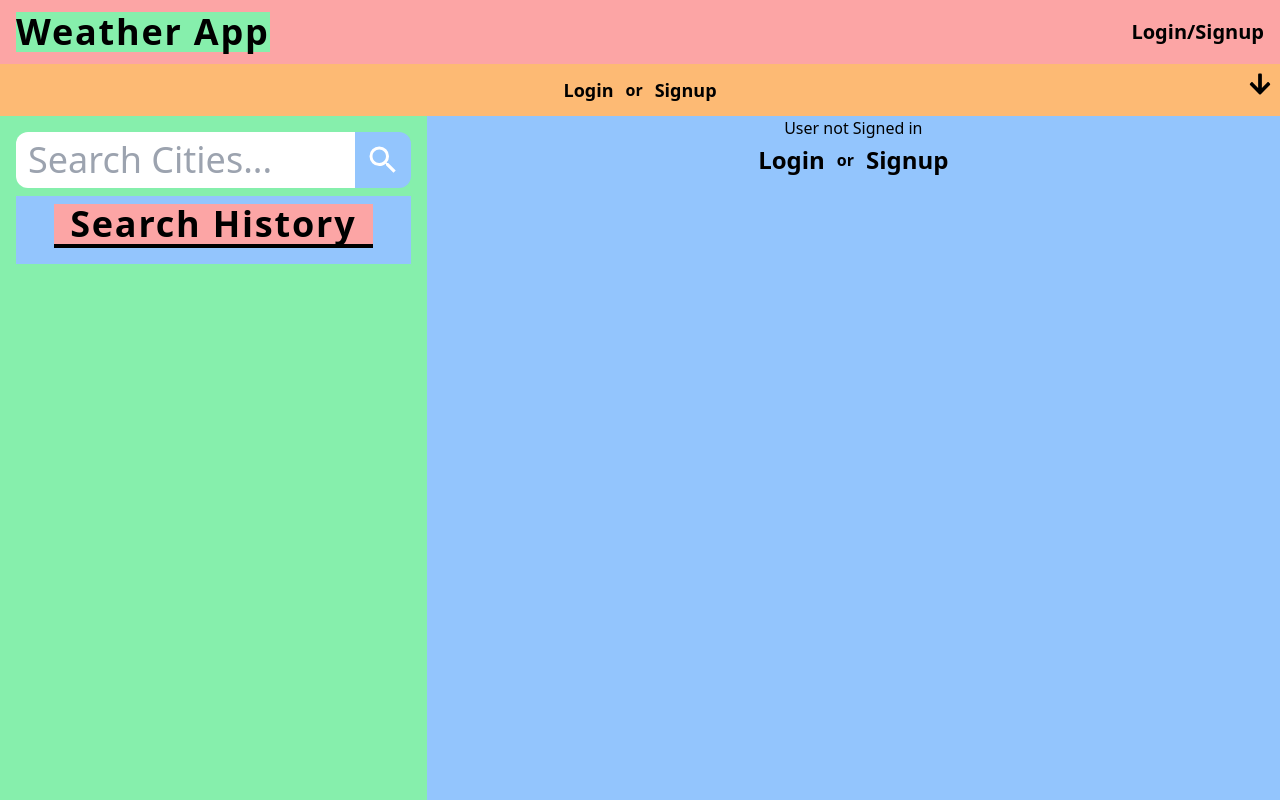
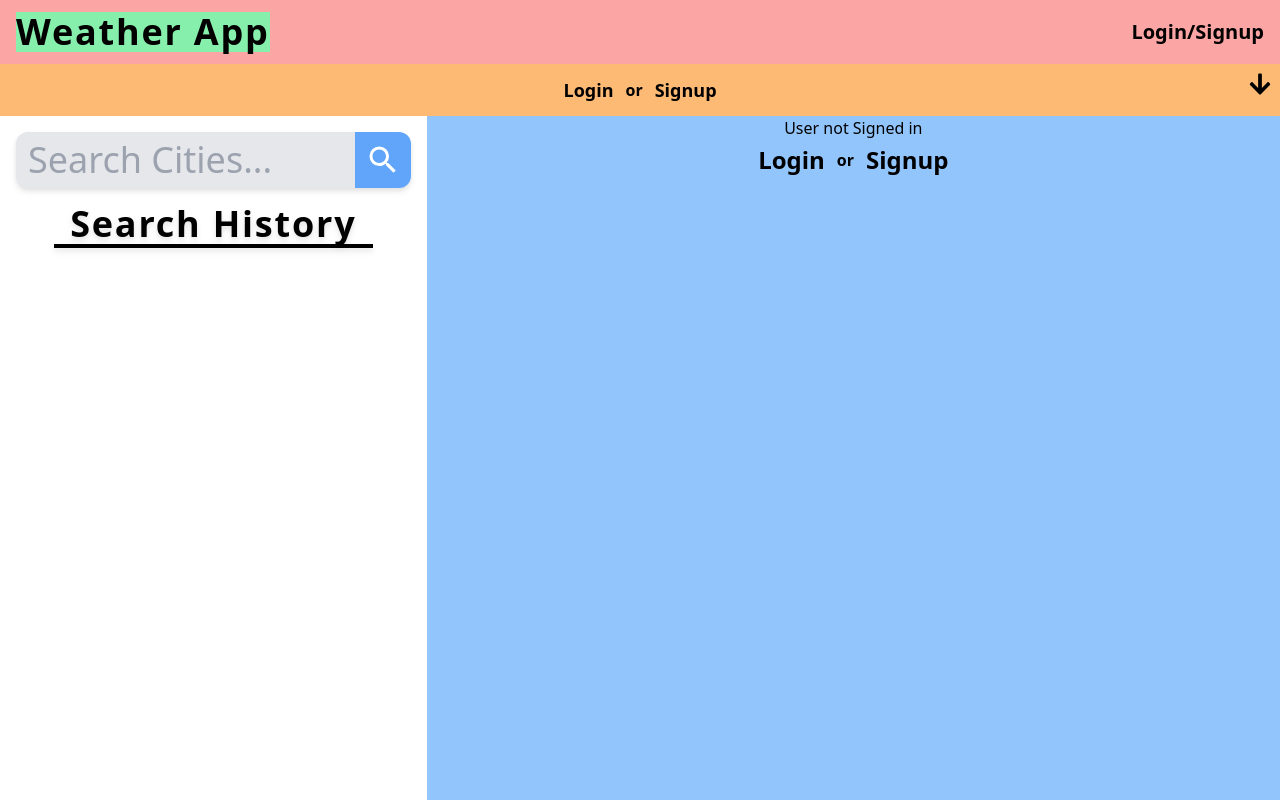
Before and after one commit to csutrick/weather-app, a React (Create React App) app in the folder client/: page / in a window 1280 px wide. Shown: the top 800 px of the page. Built offline with nearby package versions, Linux system fonts and the light colour scheme.

Commit message:
Basic search history styles

```diff
--- a/client/src/components/PageSearch/input.js
+++ b/client/src/components/PageSearch/input.js
@@ -16,20 +16,20 @@ const Input = ({ setSearchTerm, searchTerm }) => {
   }, [searchTerm]);
 
   return (
-    <div className="mb-1 flex h-14 w-full flex-row flex-nowrap">
+    <div className="mb-1 flex h-14 w-full flex-row flex-nowrap drop-shadow-md">
       <input
         placeholder="Search Cities..."
         name="user input"
         type="text"
         value={currentSearchTerm}
         onChange={(e) => setCurrentSearchTerm(e.target.value)}
-        className="w-full rounded-l-xl pl-3 text-2xl sm:text-base md:text-xl lg:text-3xl xl:text-4xl outline-none"
+        className="w-full bg-gray-200 rounded-l-xl pl-3 text-2xl outline-none sm:text-base md:text-xl lg:text-3xl xl:text-4xl"
       />
       <button
         onClick={() => searchUserInput()}
-        className="flex min-h-14 min-w-14 items-center justify-center rounded-r-xl bg-blue-300 p-2"
+        className="group flex min-h-14 min-w-14 items-center justify-center rounded-r-xl bg-blue-400 p-2 transition-all duration-100 ease-in hover:bg-blue-300"
       >
-        <MdSearch className="h-[90%] w-[90%] text-white" />
+        <MdSearch className="h-[90%] w-[90%] text-white transition-all duration-100 ease-in group-hover:scale-105" />
       </button>
     </div>
   );
--- a/client/src/components/PageSearch/searchHistory.js
+++ b/client/src/components/PageSearch/searchHistory.js
@@ -27,15 +27,16 @@ const SearchHistory = ({
   };
 
   return (
-    <div className="flex flex-col items-center justify-start bg-blue-300">
-      <h3 className="mt-2 text-nowrap border-b-4 border-black bg-red-300 px-4 text-2xl font-bold sm:text-lg md:text-2xl md:tracking-wide lg:text-3xl lg:tracking-wider xl:text-4xl">
+    <div className="flex flex-col items-center justify-start">
+      <h3 className="my-2 text-nowrap border-b-4 border-black px-4 text-2xl font-bold drop-shadow-md sm:text-lg md:text-2xl md:tracking-wide lg:text-3xl lg:tracking-wider xl:text-4xl">
         Search History
       </h3>
       <div className="grid w-full grid-flow-row grid-cols-2 gap-2 p-2 sm:flex sm:flex-col">
         {searchHistory.map((city, index) => (
           <div
             key={index}
-            className="flex flex-row flex-nowrap justify-between text-nowrap bg-red-300 p-1"
+            className="flex flex-row flex-nowrap justify-between text-nowrap rounded-lg bg-gray-200 p-2 drop-shadow-md
+            transition-all duration-100 ease-in hover:scale-105 hover:bg-blue-200 hover:drop-shadow-lg"
           >
             <h3
               onClick={() => histoyItemClick(city)}
@@ -44,7 +45,7 @@ const SearchHistory = ({
               {city}
             </h3>
             <button onClick={() => handleDeleteSearch(city)} className="px-2">
-              <BsFillTrashFill className="text-xl md:text-2xl lg:text-3xl xl:text-4xl" />
+              <BsFillTrashFill className="text-xl text-gray-400 hover:text-red-400 md:text-2xl lg:text-3xl xl:text-4xl" />
             </button>
           </div>
         ))}
--- a/client/src/components/PageSearch/sidebar.js
+++ b/client/src/components/PageSearch/sidebar.js
@@ -71,11 +71,11 @@ const Sidebar = ({ setSearchResults, searchTerm, setSearchTerm }) => {
   };
 
   return (
-    <div className="w-full bg-green-300 p-4 sm:w-1/3">
+    <div className="w-full p-4 sm:w-1/3">
       {/* User input */}
       <Input setSearchTerm={setSearchTerm} searchTerm={searchTerm} />
       <p
-        className={`mb-2 w-full text-center text-2xl font-bold tracking-wider sm:text-xl sm:tracking-normal md:text-2xl md:tracking-wider ${messageType === "error" ? "text-red-500" : "text-black"}`}
+        className={`mb-2 drop-shadow-md w-full text-center text-2xl font-bold tracking-wider sm:text-xl sm:tracking-normal md:text-2xl md:tracking-wider ${messageType === "error" ? "text-red-500" : "text-black"}`}
       >
         {statusMessage}
       </p>
--- a/client/src/pages/Home.js
+++ b/client/src/pages/Home.js
@@ -27,7 +27,7 @@ const Home = () => {
   }, [data, loading, error]);
 
   return (
-    <section className="relative mt-16 flex h-screen flex-col flex-nowrap">
+    <section className="relative mt-16 flex flex-col flex-nowrap">
       <FavoriteContainer
         favorites={favorites}
         setSearchTerm={setSearchTerm}
```
